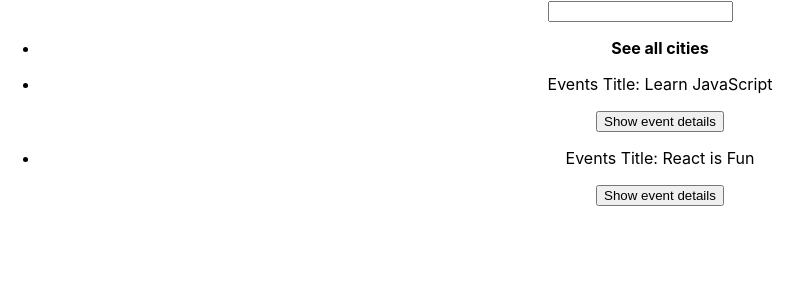
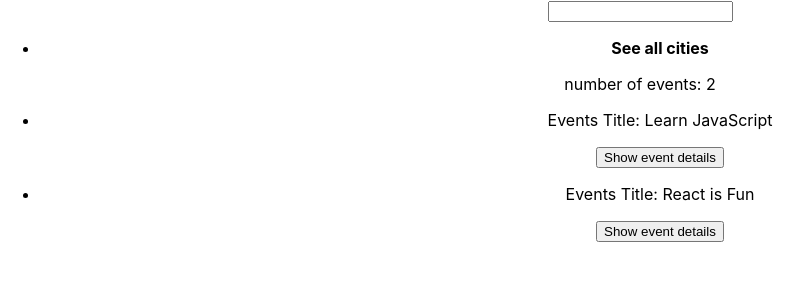
Before and after one commit to RemiGolec/meet, a React (Create React App) app: page / in a window 1280 px wide. Shown: the top 300 px of the page, without its empty margins (0-812 px from the left). Built offline with nearby package versions, Linux system fonts and the light colour scheme; the HTML template or start-up script is replaced by a standard one.

Commit message:
added Number of events Component

```diff
--- a/src/App.js
+++ b/src/App.js
@@ -1,13 +1,16 @@
 import React from 'react';
 import './App.css';
+
+import CitySearch from './CitySearch';
+import NumberOfEvents from './NumberOfEvents';
 import EventList from './EventList';
-import CitySearch from './CitySearch';
 import { mockData } from './mock-data';
 
 function App() {
   return (
     <div className="App">
-      <CitySearch />
+      <CitySearch locations={mockData} />
+      <NumberOfEvents numberOfEvents={mockData} />
       <EventList events={mockData} />
     </div>
   );
--- a/src/Event.js
+++ b/src/Event.js
@@ -14,7 +14,6 @@ class Event extends Component {
 
 
     render() {
-
         const { event } = this.props;
         const { collapsed } = this.state;
         return (
--- /dev/null
+++ b/src/NumberOfEvents.js
@@ -0,0 +1,15 @@
+import React, { Component } from 'react';
+
+
+class NumberOfEvents extends Component {
+    render() {
+        const { numberOfEvents } = this.props
+        return (
+            <div>
+                <p>number of events: {numberOfEvents.length}</p>
+            </div>
+        )
+    }
+}
+
+export default NumberOfEvents;
```
